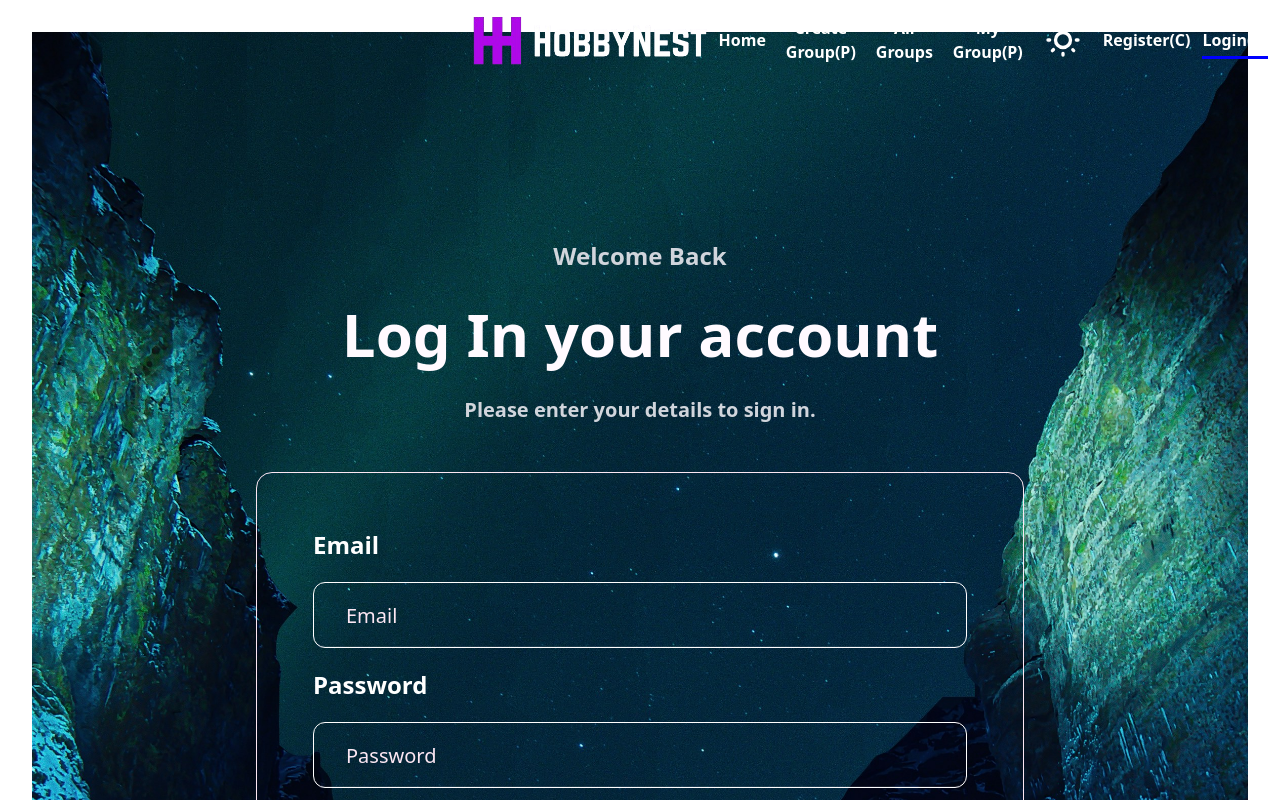
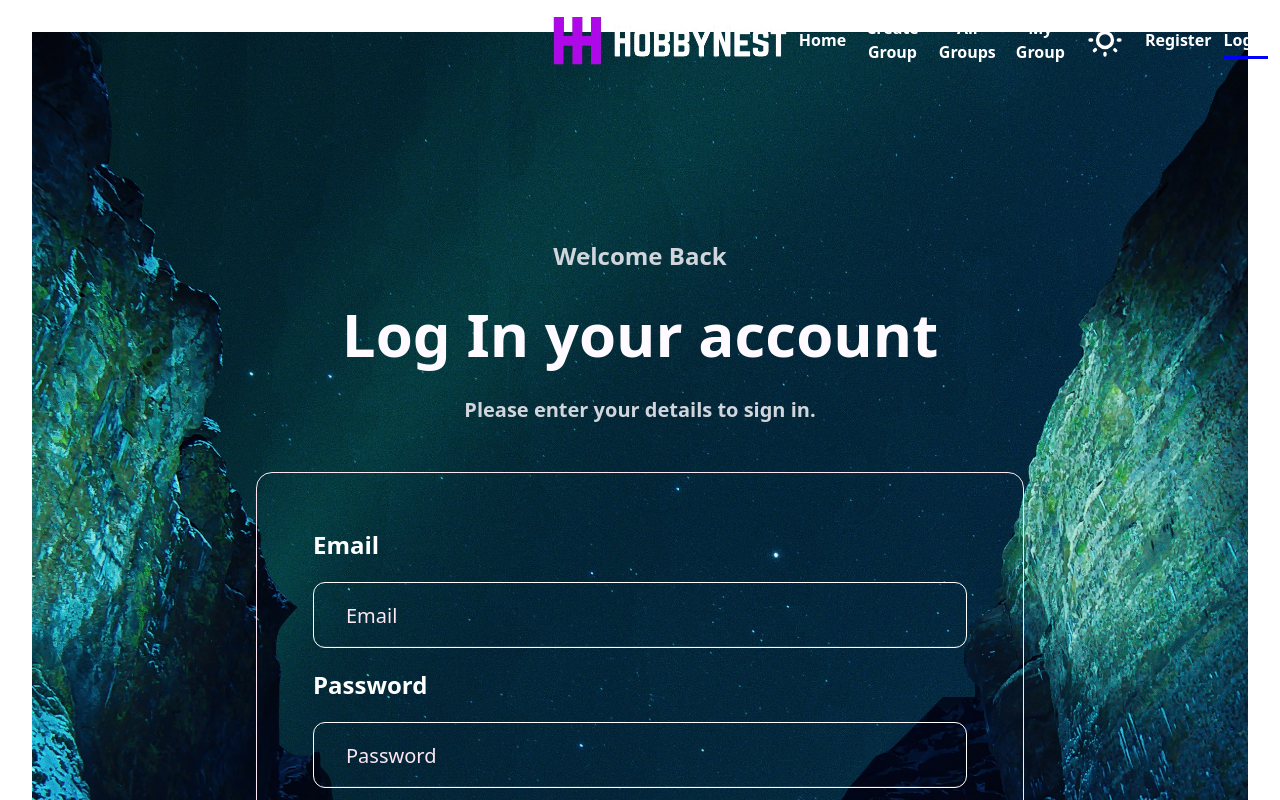
Before and after one commit to khalidhossain5000/hobby-nest-group-web-app, a React (Vite) app: page /auth/login in a window 1280 px wide. Shown: the top 800 px of the page. Built offline with nearby package versions, Linux system fonts and the light colour scheme; no server answers.

Commit message:
nav updated

```diff
--- a/src/Compoents/Header/NavBar.jsx
+++ b/src/Compoents/Header/NavBar.jsx
@@ -12,9 +12,9 @@ const NavBar = () => {
 
     const links=<>
             <li><NavLink to='/'>Home</NavLink></li>
-            <li><NavLink to='/create-group'>Create Group(P)</NavLink></li>
+            <li><NavLink to='/create-group'>Create Group</NavLink></li>
             <li><NavLink to='/all-group'>All Groups</NavLink></li>
-            <li><NavLink to={`/my-group/${user?.email}`}>My Group(P)</NavLink></li>
+            <li><NavLink to={`/my-group/${user?.email}`}>My Group</NavLink></li>
             <DarkToggleBtn theme={theme} toggleTheme={toggleTheme}/>
 
 
@@ -90,8 +90,8 @@ const NavBar = () => {
                 <div className="tooltip tooltip-bottom" data-tip={`${user.displayName}`}>
                   <img className='w-22 h-22 rounded-full cursor-pointer' src={user.photoURL} alt="" />
                 </div>
-                <button onClick={handleLogOut} className="mt-3 btn bg-gradient-to-t from-[#b80af5] via-[#55077a] to-[#1e0630] text-pink-100 hover:shadow-2xl hover:shadow-purple-200 cursor-pointer border-1 border-pink-500 px-2  hover:bg-pink-700 hover:text-white">Log Out</button></div> : <div className="flex items-center gap-3"><li><NavLink to='/auth/register'>Register(C)</NavLink></li>
-                                        <li><NavLink to='/auth/login'>Login(C)</NavLink></li>
+                <button onClick={handleLogOut} className="mt-3 btn bg-gradient-to-t from-[#b80af5] via-[#55077a] to-[#1e0630] text-pink-100 hover:shadow-2xl hover:shadow-purple-200 cursor-pointer border-1 border-pink-500 px-2  hover:bg-pink-700 hover:text-white">Log Out</button></div> : <div className="flex items-center gap-3"><li><NavLink to='/auth/register'>Register</NavLink></li>
+                                        <li><NavLink to='/auth/login'>Login</NavLink></li>
                                     </div>
               }
           </ul>
--- a/src/Compoents/Header/OtherPageNavBar.jsx
+++ b/src/Compoents/Header/OtherPageNavBar.jsx
@@ -14,13 +14,13 @@ const OtherPageNavBar = () => {
         <NavLink to="/">Home</NavLink>
       </li>
       <li>
-        <NavLink to="/create-group">Create Group(P)</NavLink>
+        <NavLink to="/create-group">Create Group</NavLink>
       </li>
       <li>
         <NavLink to="/all-group">All Groups</NavLink>
       </li>
       <li>
-          <NavLink to={`/my-group/${user?.email}`}>My Group(P)</NavLink>
+          <NavLink to={`/my-group/${user?.email}`}>My Group</NavLink>
       </li>
       <DarkToggleBtn theme={theme} toggleTheme={toggleTheme}/>
     </>
@@ -93,10 +93,10 @@ const OtherPageNavBar = () => {
               ) : (
                 <div className="">
                   <li>
-                    <NavLink to="/auth/register">Register(C)</NavLink>
+                    <NavLink to="/auth/register">Register</NavLink>
                   </li>
                   <li>
-                    <NavLink to="/auth/login">Login(C)</NavLink>
+                    <NavLink to="/auth/login">Login</NavLink>
                   </li>
                 </div>
               )}
```
